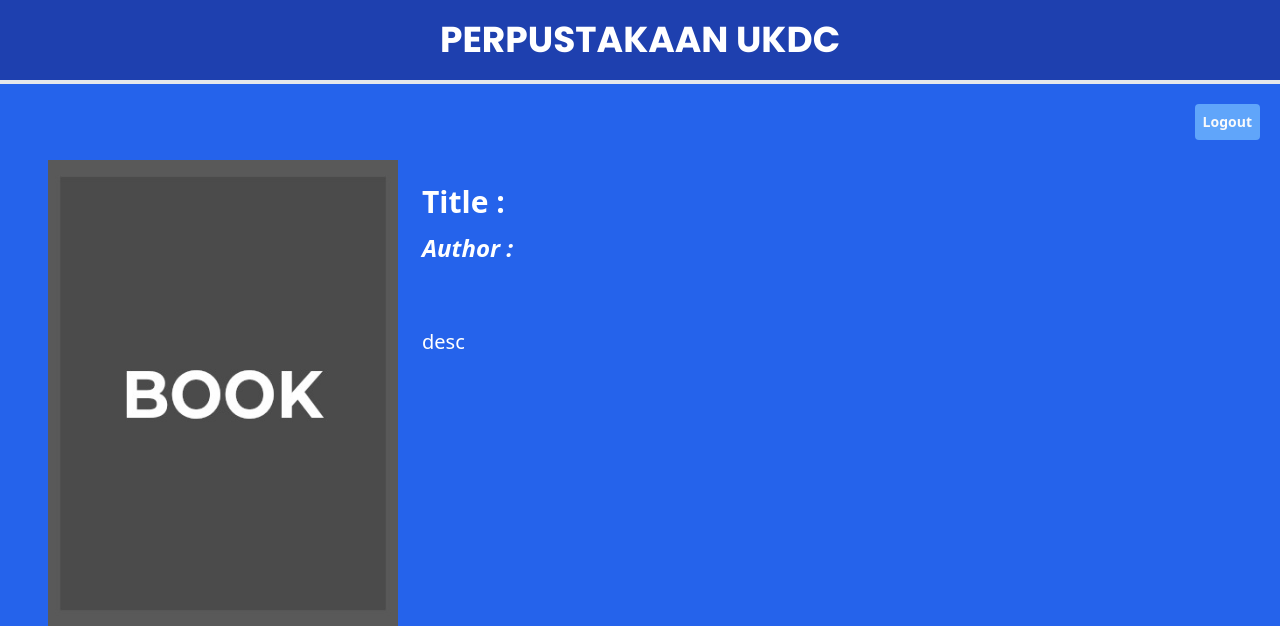
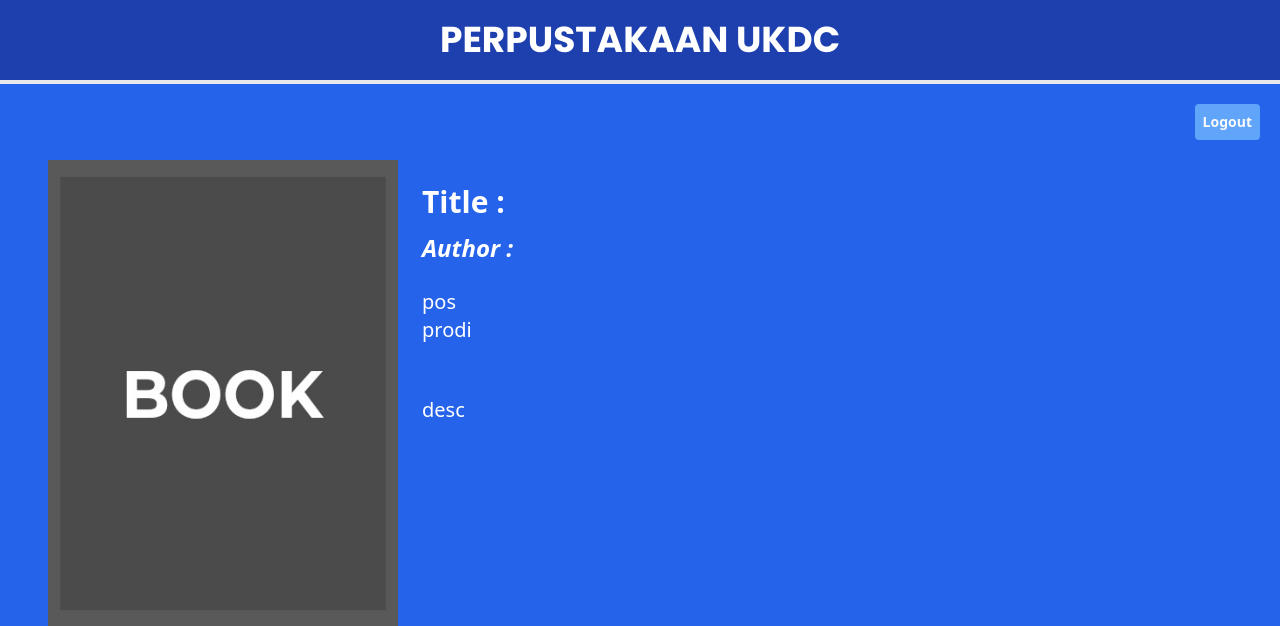
Before and after one commit to commrade-goad/tg-perpus-php, a PHP site: page /dashboard/book_detail.php in a window 1280 px wide. Shown: the top 626 px of the page. Run offline with PHP 8.4, Linux system fonts and the light colour scheme; the visitor is signed in with stand-in values (Sample User, id 1); some libraries are stand-ins or nearby versions.

Commit message:
done editing dashboard

```diff
--- a/web/api/edit_book/index.php
+++ b/web/api/edit_book/index.php
@@ -28,8 +28,8 @@ if (!isset($_SESSION["id"]) || !isset($_SESSION["role"]) || $_SESSION["role"] ==
 // =======================
 
 if (isset($_POST["id"])) {
+    $tmp_id = $_POST["id"];
     $id = (int)$tmp_id;
-    $tmp_id = $_POST["id"];
 } else {
     echo json_encode(["error" => "Need a tag id!"]);
     exit();
--- a/web/dashboard/book_detail.php
+++ b/web/dashboard/book_detail.php
@@ -26,7 +26,9 @@
         <div class="p-3 text-3xl text-white">
             <div class="p-3 pb-0 font-bold text-3xl" id="title">Title :</div>
             <div class="p-3 font-bold text-2xl pb-0 italic" id="author">Author :</div>
-            <div class="p-3 text-xl italic" id="year"></div>
+            <div class="p-3 pb-0 text-xl italic" id="year"></div>
+            <div class="p-3 pb-0 text-xl" id="pos">pos</div>
+            <div class="p-3 pt-0 text-xl" id="prodi">prodi</div>
             <div class="p-3 flex flex-wrap gap-4 items-center font-bold">
                 <div class="flex flex-wrap gap-2 text-base" id="tag"></div>
             </div>
@@ -70,6 +72,8 @@
                 document.getElementById('title').textContent = `${data.title}`;
                 document.getElementById('author').textContent = `${data.author}`;
                 document.getElementById('year').textContent = `${data.year}`;
+                document.getElementById('pos').textContent = `Posisi : ${data.pos}`;
+                document.getElementById('prodi').textContent = `Prodi : ${data.prodi}`;
                 if (data.cover !== ""){
                     document.getElementById('book-cover').src = `${data.cover}`;
                 }
```
Also changed, not shown: web/dashboard/book.js (+8 -5 lines), private/db.sqlite.
